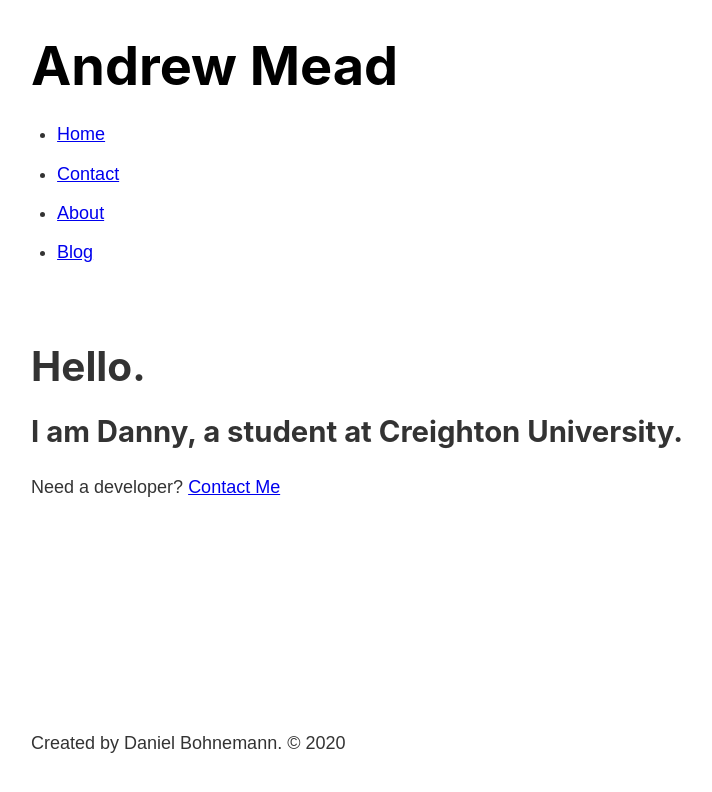
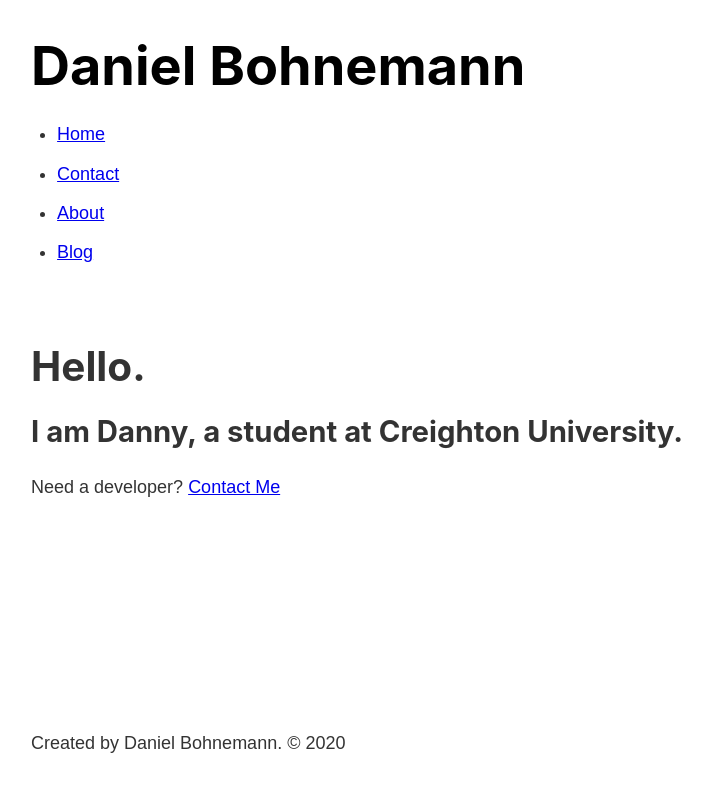
Before and after one commit to DanielBohnemann/playground_gatsby, a Gatsby site: page / in a window 1280 px wide. Shown: the whole page, without its empty margins (252-964 px from the left). Built offline with nearby package versions, Linux system fonts and the light colour scheme; Gatsby itself is replaced by a stand-in of ours.

Commit message:
header change

```diff
--- a/src/components/header.js
+++ b/src/components/header.js
@@ -8,7 +8,7 @@ const Header = () => {
         <header className={headerStyles.header}>
             <h1>
                 <Link className={headerStyles.title} to="/">
-                    Andrew Mead
+                    Daniel Bohnemann
                 </Link>
             </h1>
             <nav>
```
